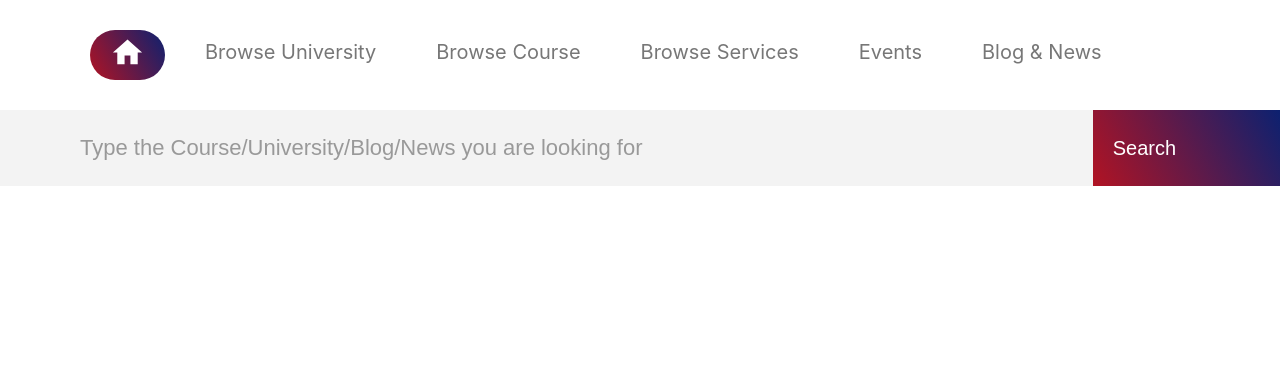
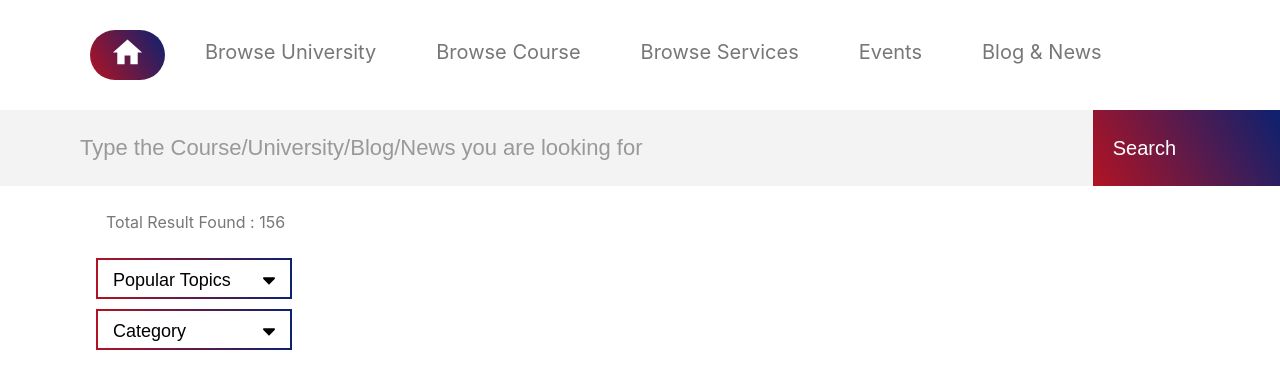
Before and after one commit to ShivanshuAtGit/cspar-task, a React (Create React App) app: page / in a window 1280 px wide. Shown: the top 388 px of the page. Built offline with nearby package versions, Linux system fonts and the light colour scheme.

Commit message:
dropdown component is created

```diff
--- a/src/App.css
+++ b/src/App.css
@@ -1,3 +1,4 @@
-.App {
-  /* text-align: center; */
+.main-block {
+  display: flex;
+  justify-content: center;
 }
--- a/src/App.js
+++ b/src/App.js
@@ -1,13 +1,19 @@
 import './App.css';
 import Header from './components/Header';
 import SearchInput from './components/SearchInput';
+import LeftComponent from './components/LeftComponent';
+import RightComponent from './components/RightComponent';
 
 function App() {
   return (
-    <div className="App">
+    <>
       <Header />
       <SearchInput />
-    </div>
+      <section className='main-block'>
+        <LeftComponent />
+        <RightComponent />
+      </section>
+    </>
   );
 }
 
--- /dev/null
+++ b/src/components/DropDown/index.jsx
@@ -0,0 +1,34 @@
+import React from "react";
+import { TiArrowSortedDown } from "@react-icons/all-files/ti/TiArrowSortedDown";
+import { TiArrowSortedUp } from "@react-icons/all-files/ti/TiArrowSortedUp";
+import "./style.css";
+
+const DropDown = ({ open, label, list, handleDown, name, className }) => {
+  return (
+    <div class={`dropdown ${className}`}>
+      <button class="dropBtn" onClick={handleDown} name={name}>
+        <span>{label}</span>
+        {open ? (
+          <TiArrowSortedUp fontSize={22} />
+        ) : (
+          <TiArrowSortedDown fontSize={22} />
+        )}
+      </button>
+      <div class={`dropdown-content ${open ? "show" : "hide"}`}>
+        {list.map((item) => (
+          <div key={item}>
+            <label class="container">
+              {item}
+              <input type="radio" name="radio" />
+              <span class="checkmark">
+                <span className="checkmark-border"></span>
+              </span>
+            </label>
+          </div>
+        ))}
+      </div>
+    </div>
+  );
+};
+
+export default DropDown;
--- /dev/null
+++ b/src/components/DropDown/style.css
@@ -0,0 +1,128 @@
+.dropdown {
+  background: white;
+  border: 2px solid transparent;
+  border-image: linear-gradient(to right, #b11323, #0c2170);
+  border-image-slice: 1;
+  border-bottom: none;
+  padding: 0;
+  width: 75%;
+}
+
+.dropBtn {
+  border-bottom: 2px solid transparent;
+  border-top: none;
+  border-left: none;
+  border-right: none;
+  border-image: linear-gradient(to right, #b11323, #0c2170);
+  border-image-slice: 1;
+  width: 100%;
+  font-size: 18px;
+  background: #fff;
+  text-align: start;
+  padding: 10px 10px 5px 15px;
+  display: flex;
+  justify-content: space-between;
+}
+
+.dropBtn:focus {
+  outline: none;
+}
+
+.dropdown-content {
+  display: none;
+  padding: 10px;
+  border-bottom: 2px solid transparent;
+  border-top: none;
+  border-left: none;
+  border-right: none;
+  border-image: linear-gradient(to right, #b11323, #0c2170);
+  border-image-slice: 1;
+}
+
+.dropdown-content div {
+  color: black;
+  padding: 2px 10px;
+  text-decoration: none;
+  display: block;
+}
+
+.hide {
+  display: none;
+}
+
+.show {
+  display: block;
+}
+
+/* The container */
+.container {
+  display: block;
+  position: relative;
+  padding-left: 35px;
+  cursor: pointer;
+  font-size: 16px;
+  -webkit-user-select: none;
+  -moz-user-select: none;
+  -ms-user-select: none;
+  user-select: none;
+}
+
+/* Hide the browser's default radio button */
+.container input {
+  position: absolute;
+  opacity: 0;
+  cursor: pointer;
+}
+
+/* Create a custom radio button */
+.checkmark {
+  position: absolute;
+  top: 0;
+  left: 0;
+  height: 20px;
+  width: 20px;
+  display: inline-block;
+  background: linear-gradient(to right, #b11323, #0c2170);
+  border-radius: 50%;
+}
+
+/* On mouse-over, add a grey background color */
+.container:hover input ~ .checkmark {
+  background-color: #ccc;
+}
+
+/* When the radio button is checked, add a blue background */
+.container input:checked ~ .checkmark {
+  background-color: #2196f3;
+}
+
+/* Create the indicator (the dot/circle - hidden when not checked) */
+.checkmark:after {
+  content: "";
+  position: absolute;
+  display: none;
+}
+
+.checkmark-border {
+  content: "";
+  position: absolute;
+  inset: 2px;
+  width: 16px;
+  height: 16px;
+  border-radius: 50%;
+  background: white;
+}
+
+/* Show the indicator (dot/circle) when checked */
+.container input:checked ~ .checkmark:after {
+  display: block;
+}
+
+/* Style the indicator (dot/circle) */
+.container .checkmark:after {
+  inset: 0;
+  width: 100%;
+  height: 100%;
+  border-radius: 50%;
+  background: linear-gradient(to right, #b11323, #0c2170);
+}
--- /dev/null
+++ b/src/components/LeftComponent/index.jsx
@@ -0,0 +1,47 @@
+import React, { useState } from "react";
+import DropDown from "../DropDown";
+import "./style.css";
+
+const list = [
+  "Business",
+  "UK University",
+  "New Student Rules",
+  "Immigration",
+  "Visa Process",
+  "UK Course",
+];
+
+const LeftComponent = () => {
+  const initialValues = {
+    topics: false,
+    category: false,
+  };
+  const [dropDown, setDropDown] = useState(initialValues);
+  const handleDropDowns = (e) => {
+    const { name } = e.currentTarget;
+    setDropDown((prev) => ({ ...prev, [name]: !prev[name] }));
+  };
+  return (
+    <div className="left-block">
+      <p className="result-count">Total Result Found : 156</p>
+      <DropDown
+        label="Popular Topics"
+        className="dropdown-block"
+        open={dropDown.topics}
+        handleDown={handleDropDowns}
+        list={list}
+        name="topics"
+      />
+      <DropDown
+        label="Category"
+        className="dropdown-block"
+        open={dropDown.category}
+        handleDown={handleDropDowns}
+        list={list}
+        name="category"
+      />
+    </div>
+  );
+};
+
+export default LeftComponent;
--- /dev/null
+++ b/src/components/LeftComponent/style.css
@@ -0,0 +1,11 @@
+.left-block {
+  flex-basis: 20%;
+}
+
+.result-count {
+  padding: 10px;
+}
+
+.dropdown-block {
+  margin: 10px 0;
+}
--- /dev/null
+++ b/src/components/RightComponent/index.jsx
@@ -0,0 +1,8 @@
+import React from "react";
+import "./style.css";
+
+const RightComponent = () => {
+  return <div className="right-block"></div>;
+};
+
+export default RightComponent;
--- /dev/null
+++ b/src/components/RightComponent/style.css
@@ -0,0 +1,5 @@
+.right-block {
+  flex-basis: 65%;
+  /* height: 70vh;
+  background: violet; */
+}
--- a/src/index.css
+++ b/src/index.css
@@ -1,13 +1,14 @@
 body {
   margin: 0;
-  font-family: -apple-system, BlinkMacSystemFont, 'Segoe UI', 'Roboto', 'Oxygen',
-    'Ubuntu', 'Cantarell', 'Fira Sans', 'Droid Sans', 'Helvetica Neue',
+  font-family: -apple-system, BlinkMacSystemFont, "Segoe UI", "Roboto", "Oxygen",
+    "Ubuntu", "Cantarell", "Fira Sans", "Droid Sans", "Helvetica Neue",
     sans-serif;
+  color: #777;
   -webkit-font-smoothing: antialiased;
   -moz-osx-font-smoothing: grayscale;
 }
 
 code {
-  font-family: source-code-pro, Menlo, Monaco, Consolas, 'Courier New',
+  font-family: source-code-pro, Menlo, Monaco, Consolas, "Courier New",
     monospace;
 }
```
